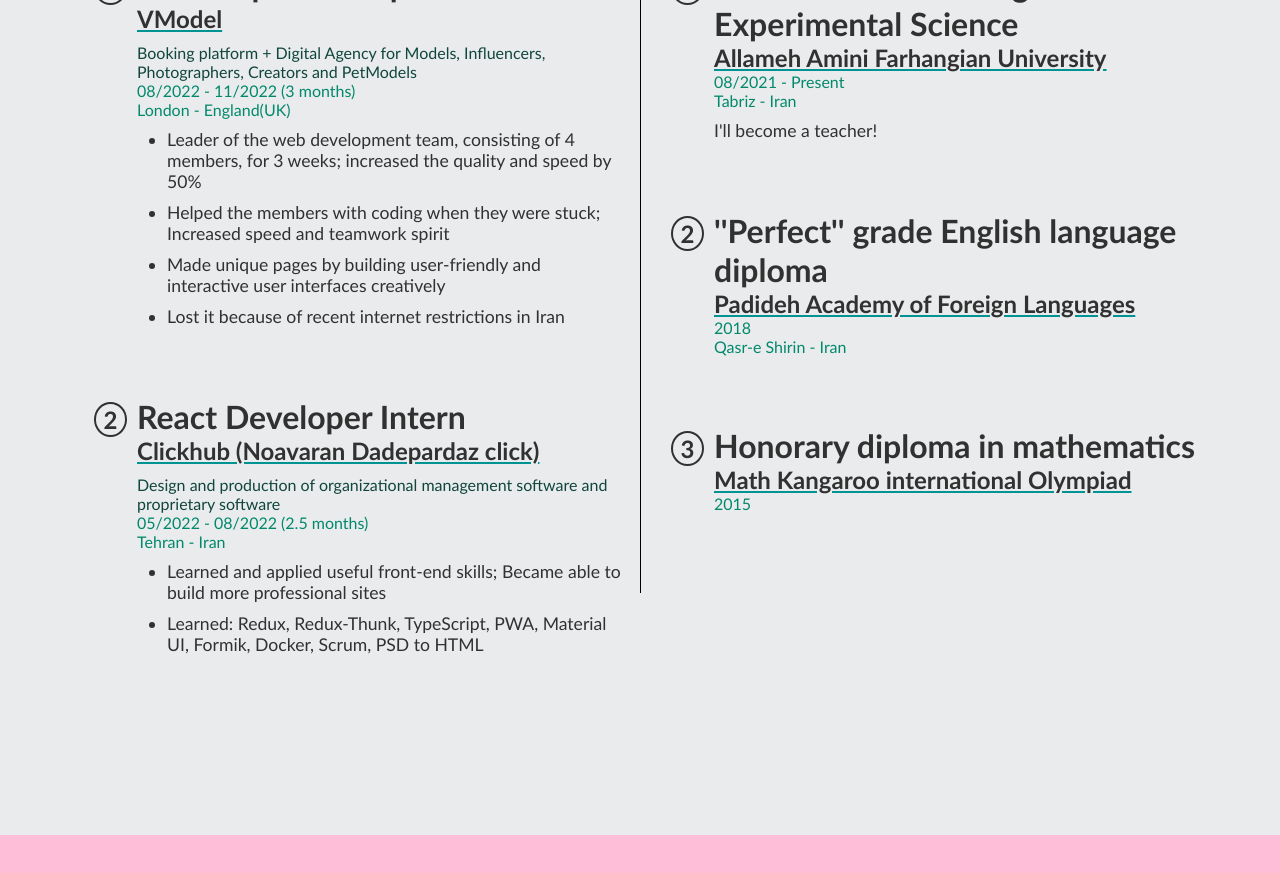
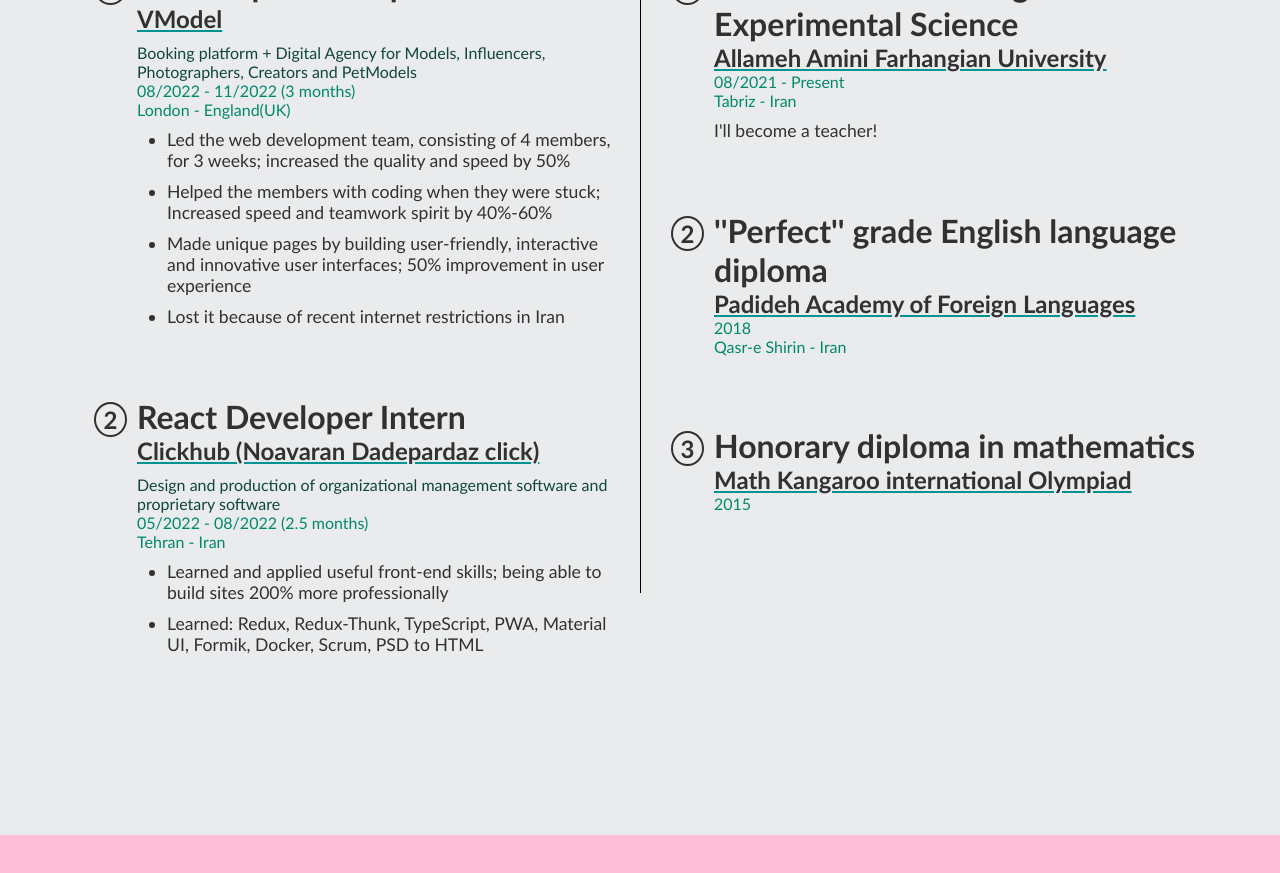
Before and after one commit to sina-olfati/sina-olfati-site, a React (Create React App) app: page /sina-olfati-site/resume in a window 1280 px wide. Shown: the part 2240-3113 px from the top of the page. Built offline with nearby package versions, Linux system fonts and the light colour scheme; a web font is replaced by a local one.

Commit message:
improved download cv button and work experience texts

```diff
--- a/public/assets/locales/en/translation.json
+++ b/public/assets/locales/en/translation.json
@@ -38,9 +38,9 @@
     "resume-work-work-second-place-describe": "Booking platform + Digital Agency for Models, Influencers, Photographers, Creators and PetModels",
     "resume-work-work-second-time": "08/2022 - 11/2022 (3 months)",
     "resume-work-work-second-workplace": "London - England(UK)",
-    "resume-work-work-second-about1": "Leader of the web development team, consisting of 4 members, for 3 weeks; increased the quality and speed by 50%",
-    "resume-work-work-second-about2": "Helped the members with coding when they were stuck; Increased speed and teamwork spirit",
-    "resume-work-work-second-about3": "Made unique pages by building user-friendly and interactive user interfaces creatively",
+    "resume-work-work-second-about1": "Led the web development team, consisting of 4 members, for 3 weeks; increased the quality and speed by 50%",
+    "resume-work-work-second-about2": "Helped the members with coding when they were stuck; Increased speed and teamwork spirit by 40%-60%",
+    "resume-work-work-second-about3": "Made unique pages by building user-friendly, interactive and innovative user interfaces; 50% improvement in user experience",
     "resume-work-work-second-about4": "Lost it because of recent internet restrictions in Iran",
 
     "resume-work-work-first-title": "React Developer Intern",
@@ -48,7 +48,7 @@
     "resume-work-work-first-place-describe": "Design and production of organizational management software and proprietary software",
     "resume-work-work-first-time": "05/2022 - 08/2022 (2.5 months)",
     "resume-work-work-first-workplace": "Tehran - Iran",
-    "resume-work-work-first-about1": "Learned and applied useful front-end skills; Became able to build more professional sites ",
+    "resume-work-work-first-about1": "Learned and applied useful front-end skills; being able to build sites 200% more professionally",
     "resume-work-work-first-about2": "Learned: Redux, Redux-Thunk, TypeScript, PWA, Material UI, Formik, Docker, Scrum, PSD to HTML",
 
     "resume-work-edu-education": " Education",
--- a/public/assets/locales/fa/translation.json
+++ b/public/assets/locales/fa/translation.json
@@ -38,8 +38,8 @@
     "resume-work-work-second-time": "مرداد 1401 - آبان 1401 (3 ماه)",
     "resume-work-work-second-workplace": "لندن - انگلیس",
     "resume-work-work-second-about1": "لیدر تیم توسعه فرانت‌اند، متشکل از 4 عضو، به مدت 3 هفته; افزایش ۵۰٪ی سرعت و کیفیت تیم",
-    "resume-work-work-second-about2": "کمک به اعضای تیم در کدنویسی زمان‌هایی که مشکلی داشتند; افزایش سرعت و روحیه کار تیمی",
-    "resume-work-work-second-about3": "ساخت صفحه‌های منحصر به فرد با توسعه رابط‌های کاربری کاربردوست و واکنش‌گرا به سبکی خلاقانه",
+    "resume-work-work-second-about2": "کمک به اعضای تیم در کدنویسی زمان‌هایی که مشکلی داشتند; افزایش سرعت و روحیه کار تیمی به اندازه 40% تا %60",
+    "resume-work-work-second-about3": "ساخت صفحه‌های منحصر به فرد با توسعه رابط‌های کاربری کاربردوست، واکنش‌گرا و خلاقانه; 50% بهبود در تجربه کاربری",
     "resume-work-work-second-about4": "به دلیل محدودیت‌های اخیر اینترنت در ایران این شغل را از دست دادم",
 
     "resume-work-work-first-title": "کارآموزی برنامه نویسی ریکت",
@@ -47,7 +47,7 @@
     "resume-work-work-first-place-describe": "طراحی و ساخت نرم افزارهای کنترل سازمان و نرم افزارهای اختصاصی",
     "resume-work-work-first-time": "خرداد 1401 - مرداد 1401 (2.5 ماه)",
     "resume-work-work-first-workplace": "تهران - ایران",
-    "resume-work-work-first-about1": "مهارت‌های مفیدی در زمینه فرانت-اند یاد گرفتم که باعث افزایش توانایی‌ام در ساخت سایت‌های حرفه‌ای‌تر شد",
+    "resume-work-work-first-about1": "مهارت‌های مفیدی در زمینه فرانت-اند یاد گرفتم; ساخت سایت‌هایی 200% درصد حرفه‌ای‌تر",
     "resume-work-work-first-about2": "یاد گرفتم: Redux, Redux-Thunk, TypeScript, PWA, Material UI, Formik, Docker, Scrum, PSD to HTML & CSS",
 
     "resume-work-edu-education": " تحصیلات",
--- a/public/index.css
+++ b/public/index.css
@@ -14,6 +14,10 @@ body {
 /* Hide scrollbar for Chrome, Safari and Opera */
 body::-webkit-scrollbar {
     display: none;
+}
+
+* {
+  -webkit-tap-highlight-color: transparent !important;
 }
 
 *:lang(en) {
--- a/src/components/resume/Describe.css
+++ b/src/components/resume/Describe.css
@@ -91,8 +91,7 @@
 .describe-container .file p:lang(fa) {
     font-family: IRANSansX;
 }
-.describe-container .file a:hover p,
-.describe-container .file a:hover svg {
+.describe-container .file a:hover p {
     margin: 0 5px;
     color: rgb(0, 0, 0);
 }
@@ -119,4 +118,15 @@
     .describe-container .file {
         margin: 0 10px;
     }
+    .describe-container .file {
+        bottom: 10px;
+        margin: 0 0px;
+    }
+    .describe-container .file a button svg {
+        width: 40px;
+        height: 40px;
+    }
+    .describe-container .file p {
+        font-size: 0.9rem;
+    }
 }
--- a/src/components/resume/Describe.tsx
+++ b/src/components/resume/Describe.tsx
@@ -2,7 +2,7 @@ import React, {useEffect, useState} from 'react'
 import './Describe.css'
 import resumepic from '../../assets/images/resume1.png'
 // @ts-ignore
-import sinaresume from '../../assets/cv/sinaresume14.pdf'
+import SinaOlfatiResume from '../../assets/cv/SinaOlfatiResume.pdf'
 
 // i18next
 import { useTranslation } from "react-i18next";
@@ -35,7 +35,7 @@ const Describe = () => {
       </div>
 
       <div className='file' lang={language}>
-        <a href={sinaresume} download={sinaresume}>
+        <a href={SinaOlfatiResume} download={SinaOlfatiResume}>
           <Button>
             <DescriptionIcon />
             <p>{t("download-cv")}</p>
```
Also changed, not shown: src/index.tsx (+5 -5 lines), 1 other file (tests, documents, lock files or other folders).
